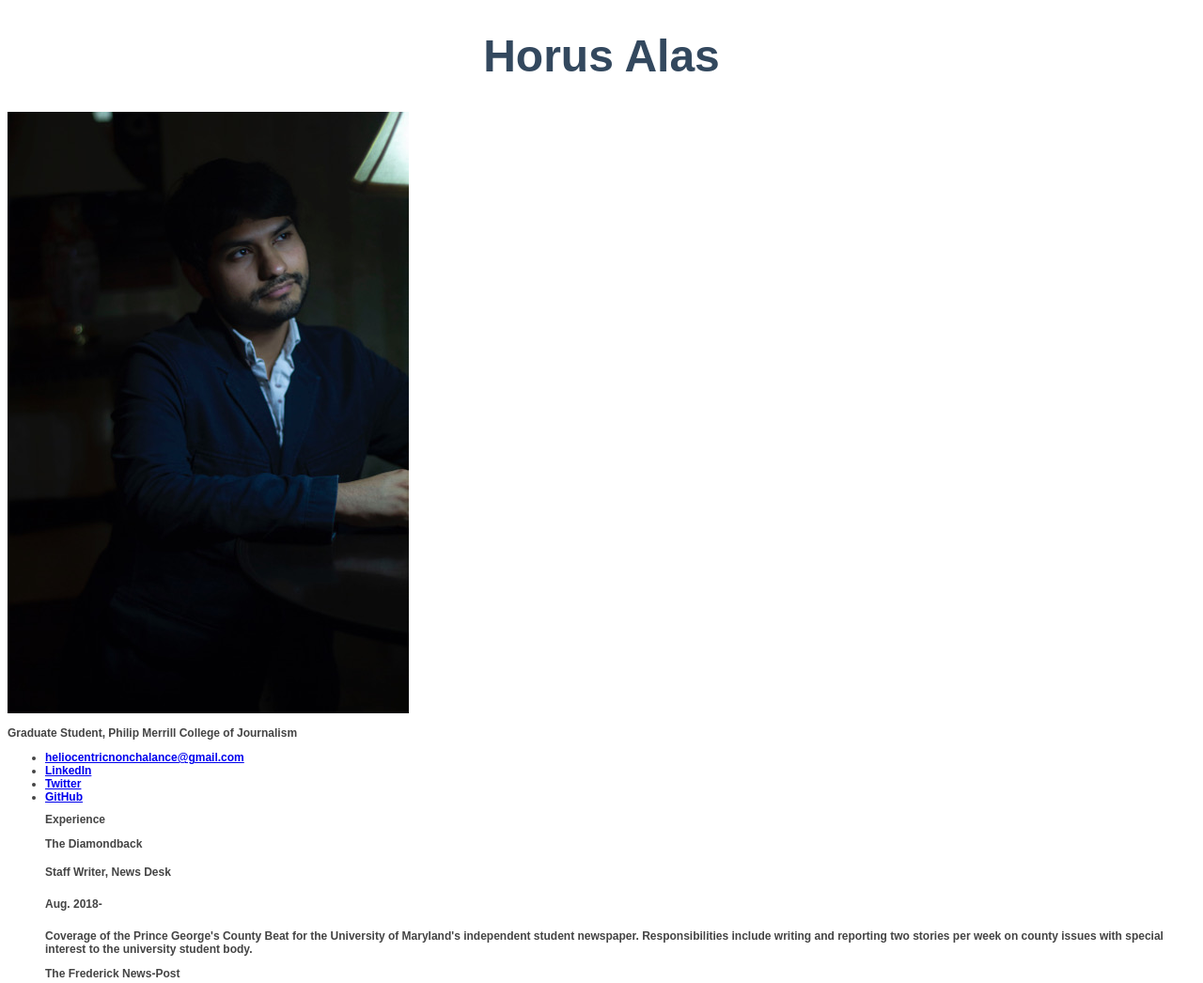
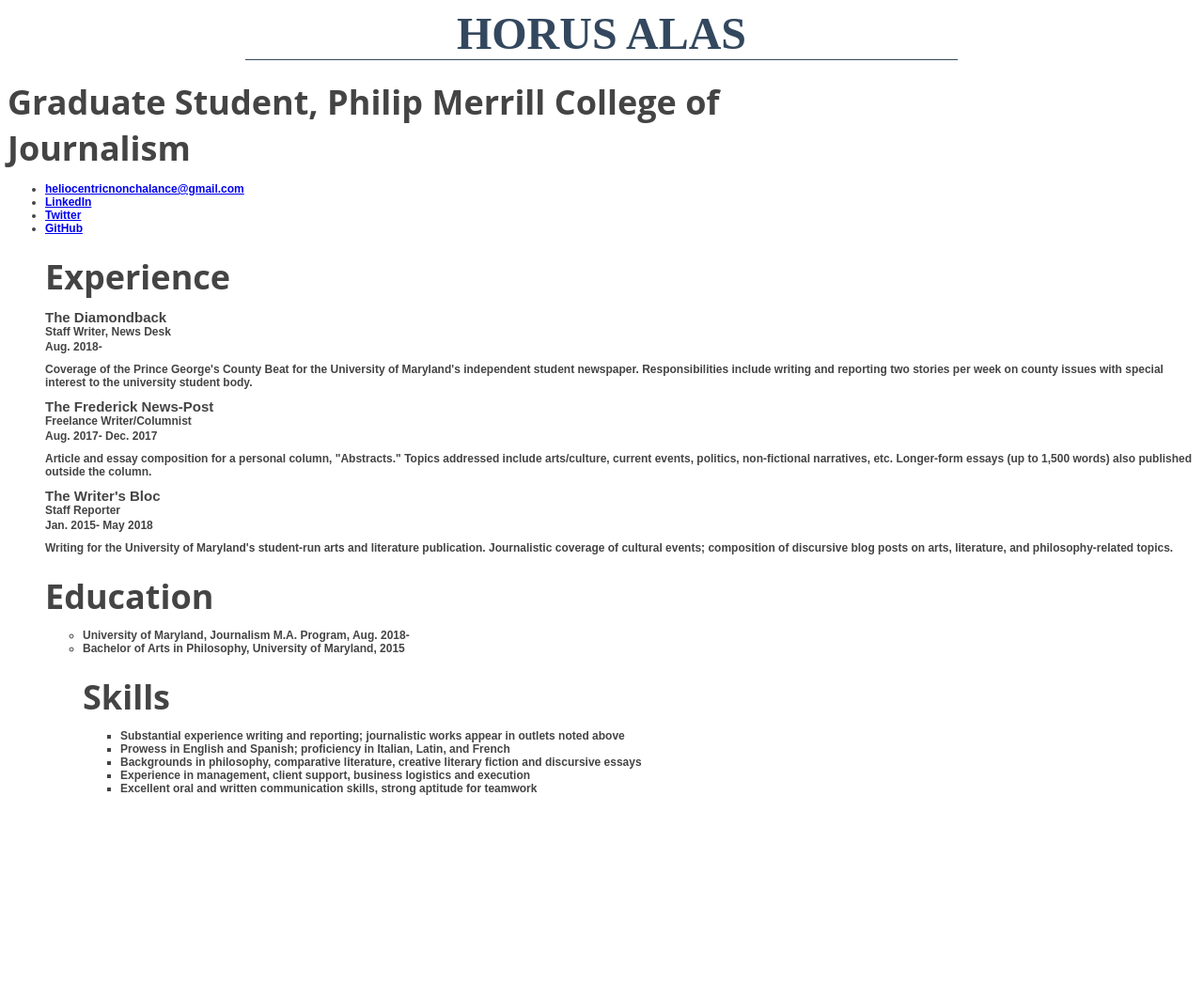
Before and after one commit to halas92/Horus-Alas-Jour652, a plain HTML site: page index.html in a window 1280 px wide. Shown: the top 1046 px of the page at 94% size. After the commit the page ends 858 px from the top, so only its background shows below. Drawn offline with Linux system fonts and the light colour scheme.

```diff
--- a/index.html
+++ b/index.html
@@ -8,33 +8,34 @@
 
 <body>
 
-<h1><strong>Horus Alas</strong></h1>
-<img src="0015.jpeg" />
-<h2>Graduate Student, Philip Merrill College of Journalism<h2>
+<div id="container">
+<div id=name><strong>Horus Alas</strong></div>
+
+<div id=sectionheader>Graduate Student, Philip Merrill College of Journalism</div>
 
 <ul><li> <a href=Mailto:"heliocentricnonchalance@gmail.com">heliocentricnonchalance@gmail.com</a>
 <li><a href="https://www.linkedin.com/in/heliocentricnonchalance/">LinkedIn</a>
 <li><a href="http://www.twitter.com/elosodelsol/">Twitter</a>
 <li><a href="https://github.com/halas92">GitHub</a>
 
-<h2>Experience</h2>
-<h3>The Diamondback</h3>
-<h4>Staff Writer, News Desk</h4>
-<h5>Aug. 2018-</h5>
-<p>Coverage of the Prince George's County Beat for the University of Maryland's independent student newspaper. Responsibilities include writing and reporting two stories per week on county issues with special interest to the university student body.</p>
-<h3>The Frederick News-Post</h3>
-<h4>Freelance Writer/Columnist</h4>
-<h5>Aug. 2017- Dec. 2017</h5>
-<p>Article and essay composition for a personal column, "Abstracts." Topics addressed include arts/culture, current events, politics, non-fictional narratives, etc. Longer-form essays (up to 1,500 words) also published outside the column.</p>
-<h3>The Writer's Bloc</h3>
-<h4>Staff Reporter</h4>
-<h5>Jan. 2015- May 2018</h5>
-<p>Writing for the University of Maryland's student-run arts and literature publication. Journalistic coverage of cultural events; composition of discursive blog posts on arts, literature, and philosophy-related topics.</p>
-<h2>Education</h2>
+<div id=sectionheader>Experience</div>
+<div id=organization>The Diamondback</div>
+<div id=jobtitle>Staff Writer, News Desk</div>
+<div id= date>Aug. 2018-</div>
+<p id=description>Coverage of the Prince George's County Beat for the University of Maryland's independent student newspaper. Responsibilities include writing and reporting two stories per week on county issues with special interest to the university student body.</p>
+<div id=organization>The Frederick News-Post</div>
+<div id=jobtitle>Freelance Writer/Columnist</div>
+<div id= date>Aug. 2017- Dec. 2017</div>
+<p id=description>Article and essay composition for a personal column, "Abstracts." Topics addressed include arts/culture, current events, politics, non-fictional narratives, etc. Longer-form essays (up to 1,500 words) also published outside the column.</p>
+<div id=organization>The Writer's Bloc</div>
+<div id=jobtitle>Staff Reporter</div>
+<div id=date>Jan. 2015- May 2018</div>
+<p id=description>Writing for the University of Maryland's student-run arts and literature publication. Journalistic coverage of cultural events; composition of discursive blog posts on arts, literature, and philosophy-related topics.</p>
+<div id=sectionheader>Education</div>
 <ul><li>University of Maryland, Journalism M.A. Program, Aug. 2018-
 <li>Bachelor of Arts in Philosophy, University of Maryland, 2015
 
-<h2>Skills</h2>
+<div id=sectionheader>Skills</div>
 <ul><li>Substantial experience writing and reporting; journalistic works appear in outlets noted above
 <li>Prowess in English and Spanish; proficiency in Italian, Latin, and French
 <li>Backgrounds in philosophy, comparative literature, creative literary fiction and discursive essays
@@ -46,5 +47,6 @@
 
 
 </body>
+</div>
 
 </html>
--- a/style.css
+++ b/style.css
@@ -1,15 +1,9 @@
-p {
+#description {
   font-size: 12px;
   font-family: open serif, arial, sans-serif;
   font-weight: bold;
   color: #444;
-}
-
-h1, h2, h3, h4, h5 {
-  font-size: 12px;
-font-family: open serif, arial, sans-serif;
-font-weight: bold;
-color: #444;
+  margin-top: 10px; margin-bottom: 10px; margin-left: 0px; margin-right: 0px;
 }
 
 ul, li {
@@ -19,9 +13,48 @@ font-weight: bold;
 color: #444;
 }
 
-h1 {
+#name {
   font-size: 3em;
   color: #33485e;
-  font-variant-caps: titling-caps;
-  text-align: center;
+  text-transform: uppercase;
+  text-align:center;
+  border-bottom: 1px solid #33485e;
+  width: 60%;
+  min-width: 300px;
+  margin: 0 auto;
 }
+
+#sectionheader {
+  margin-bottom: 10px;
+  margin-top: 20px;
+  margin-left: 0px;
+  margin-right: 0px;
+  width: 70%;
+  min-width: 300px;
+  font-size: 36px;
+font-family: 'Open Sans', arial, sans-serif;
+font-weight: bold;
+color: #444;
+}
+
+#jobtitle {
+  font-size: 12px;
+font-family: open serif, arial, sans-serif;
+font-weight: bold;
+color: #444;
+}
+
+#organization {
+  font-size: 1.25em;
+font-family: open serif, arial, sans-serif;
+font-weight: bold;
+color: #444;
+}
+
+#date {
+  font-size: 12px;
+font-family: open serif, arial, sans-serif;
+font-weight: bold;
+color: #444;
+margin-top: 2px; margin-bottom: 0px; margin-left: 0px; margin-right: 0px;
+}
```
